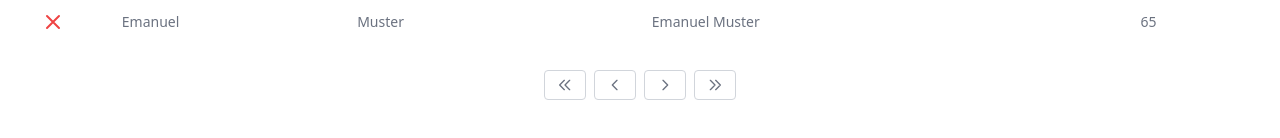
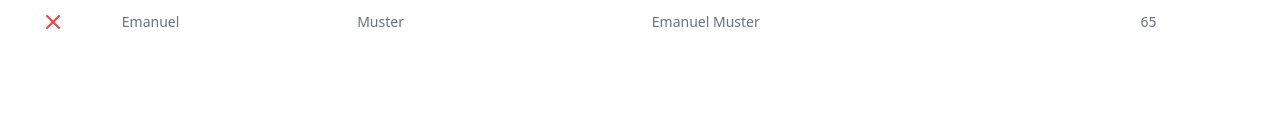
Before and after one commit to ccharz/vue-simple-table, a Vue app: page / in a window 1280 px wide. Shown: the part 200-338 px from the top of the page. Built offline with nearby package versions, Linux system fonts and the light colour scheme.

Commit message:
Fixed typescripterrors and added basic readme

```diff
--- a/src/components/VueSimpleTable.vue
+++ b/src/components/VueSimpleTable.vue
@@ -1,23 +1,17 @@
 <script setup lang="ts" generic="T extends Record<string, any>">
 import { computed } from 'vue';
-import VueSimpleTablePagination, {
-    PaginationProps,
-} from './VueSimpleTablePagination.vue';
+import VueSimpleTablePagination from './VueSimpleTablePagination.vue';
 import { TableColumn, TableData, TableStyling } from '..';
 
 export interface Props {
     data: TableData<any>;
     columns: TableColumn<any>[];
-    pagination?: PaginationProps;
+    pagination?: { window: number };
     styling?: TableStyling;
     sortedBy?: string[];
 }
 
-const props = withDefaults(defineProps<Props>(), {
-    pagination: {
-        window: 2,
-    },
-});
+const props = withDefaults(defineProps<Props>(), {});
 
 const emit = defineEmits<{
     (e: 'sort', field: string): void;
@@ -174,9 +168,10 @@ const computedData = computed<Array<any>>(() =>
                 :class="props.styling?.footerContainerClass"
             >
                 <VueSimpleTablePagination
-                    v-if="props.pagination !== false"
+                    v-if="props.pagination"
                     :data="props.data"
                     :styling="props.styling"
+                    :window="props.pagination.window"
                     @pagination="emit('pagination', $event)"
                 >
                     <template v-for="(_, slot) in $slots" v-slot:[slot]>
--- a/src/components/VueSimpleTablePagination.vue
+++ b/src/components/VueSimpleTablePagination.vue
@@ -3,8 +3,8 @@ import { TableData, TableStyling } from '..';
 
 export interface PaginationProps {
     data: TableData<any>;
+    window: number;
     styling?: TableStyling;
-    window: number | boolean;
 }
 
 const props = withDefaults(defineProps<PaginationProps>(), {});
```
Also changed, not shown: package.json (+3 -4 lines), 1 other file (tests, documents, lock files or other folders).
